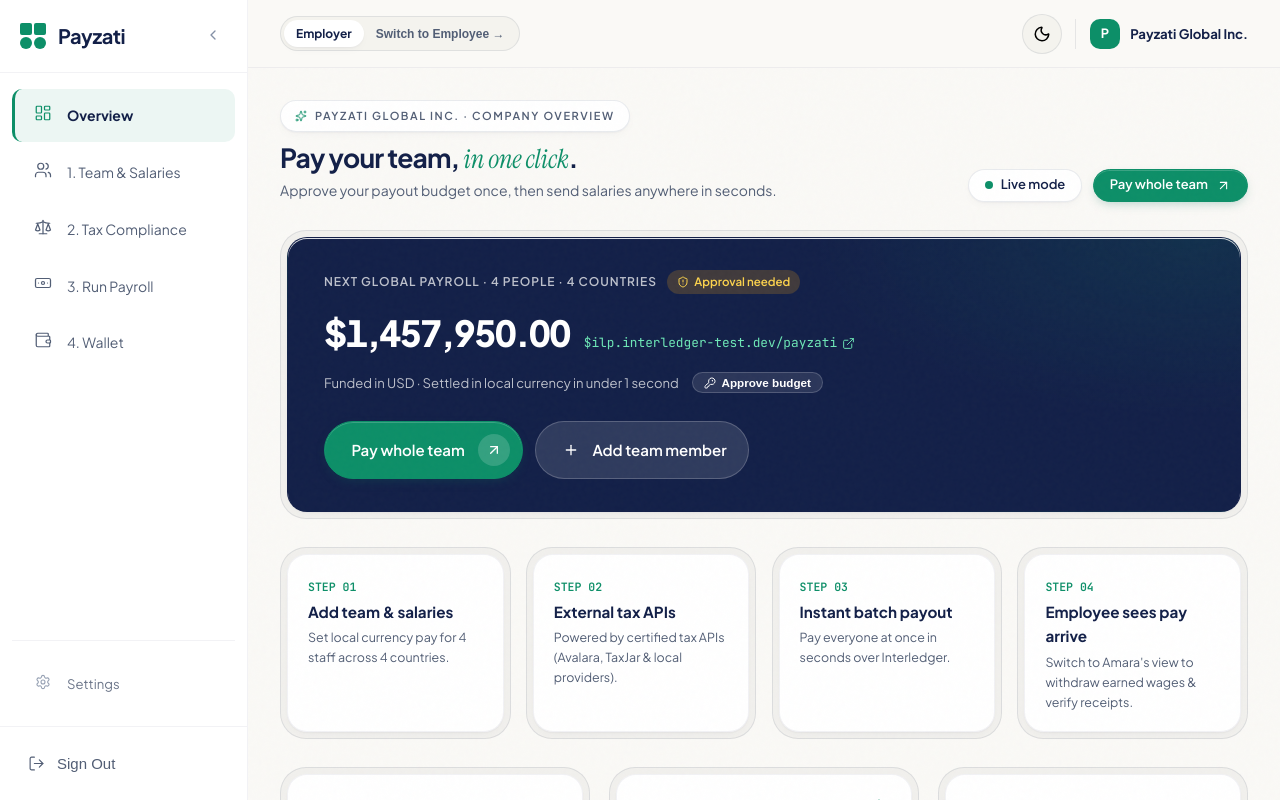
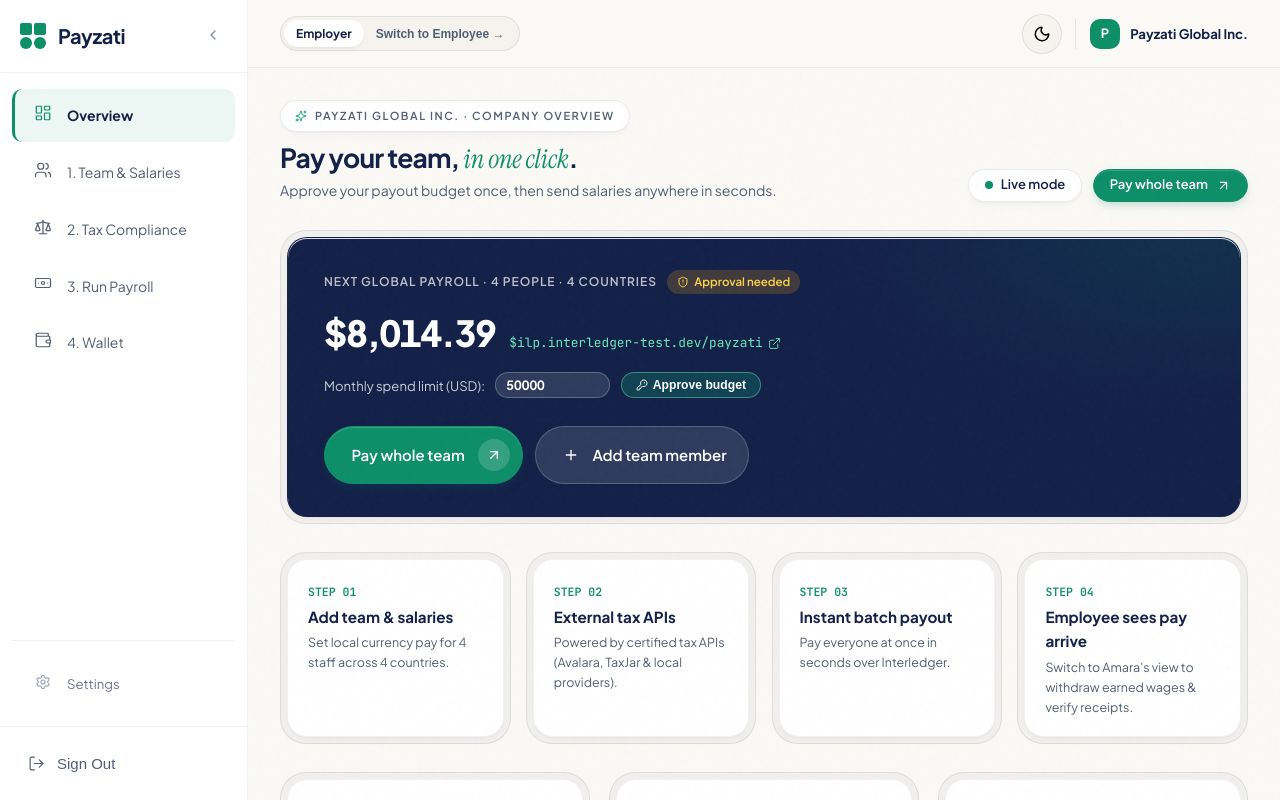
Before and after one commit to Iyinoluwa-Babarinde/payzati, a Next.js app: page /employer/dashboard in a window 1280 px wide. Shown: the top 800 px of the page. Built offline with nearby package versions, Linux system fonts and the light colour scheme; no server answers; the database is empty.

Commit message:
fix: convert mixed currencies to accurate USD total (no .45M flash) and add inline monthly spend limit input next to Approve budget

```diff
--- a/src/app/employer/dashboard/page.tsx
+++ b/src/app/employer/dashboard/page.tsx
@@ -17,18 +17,24 @@ import {
   Zap,
 } from 'lucide-react';
 import { toast } from 'sonner';
-import { formatCurrency } from '@/lib/fx-engine';
+import { formatCurrency, convertCurrency } from '@/lib/fx-engine';
 import { DEFAULT_DEMO_TEAM, getStoredTeam, saveStoredTeam, appendStoredTransaction } from '@/lib/demo-ledger';
 import { getCompany } from '@/lib/supabase/queries';
 import { createClient } from '@/lib/supabase/client';
 import { getAdminConfigStatus, initiateMasterAuthorization } from '@/app/admin/actions';
 import ILPTransferVisualizer from '@/components/ILPTransferVisualizer';
 
+function computeMonthlyUSD(list: any[]): number {
+  return Math.round(
+    list.reduce((sum, e) => sum + convertCurrency(Number(e.salary || 0), e.currency || 'USD', 'USD'), 0) * 100
+  ) / 100;
+}
+
 export default function EmployerDashboard() {
   const [stats, setStats] = useState({
     totalEmployees: DEFAULT_DEMO_TEAM.length,
     countries: 4,
-    monthlyPayroll: 16500,
+    monthlyPayroll: computeMonthlyUSD(DEFAULT_DEMO_TEAM),
     walletAsset: 'USD',
     walletScale: 2,
   });
@@ -38,6 +44,7 @@ export default function EmployerDashboard() {
   const [companyName, setCompanyName] = useState('Payzati Global Inc.');
   const [masterWalletPointer, setMasterWalletPointer] = useState('$ilp.interledger-test.dev/payzati');
   const [budgetApproved, setBudgetApproved] = useState(false);
+  const [budgetLimitUSD, setBudgetLimitUSD] = useState<number>(50000);
   const [approving, setApproving] = useState(false);
   const [demoMode, setDemoMode] = useState(false);
   const [showExpressVisualizer, setShowExpressVisualizer] = useState(false);
@@ -49,12 +56,11 @@ export default function EmployerDashboard() {
       const localTeam = getStoredTeam();
       setEmployees(localTeam);
       const uniqueCountries = new Set(localTeam.map((e: any) => e.country).filter(Boolean));
-      const totalMonthly = localTeam.reduce((sum: number, e: any) => sum + Number(e.salary || 0), 0);
       setStats(prev => ({
         ...prev,
         totalEmployees: localTeam.length,
         countries: uniqueCountries.size,
-        monthlyPayroll: totalMonthly,
+        monthlyPayroll: computeMonthlyUSD(localTeam),
       }));
     };
 
@@ -105,12 +111,11 @@ export default function EmployerDashboard() {
         setEmployees(merged);
         saveStoredTeam(merged);
         const uniqueCountries = new Set(merged.map((e: any) => e.country).filter(Boolean));
-        const totalMonthly = merged.reduce((sum: number, e: any) => sum + Number(e.salary || 0), 0);
         setStats(prev => ({
           ...prev,
           totalEmployees: merged.length,
           countries: uniqueCountries.size,
-          monthlyPayroll: totalMonthly,
+          monthlyPayroll: computeMonthlyUSD(merged),
         }));
       }
     }
@@ -125,7 +130,8 @@ export default function EmployerDashboard() {
   const handleApproveBudget = async () => {
     setApproving(true);
     try {
-      const redirectUrl = await initiateMasterAuthorization(500000, window.location.origin);
+      const limit = Math.max(100, Number(budgetLimitUSD) || 50000);
+      const redirectUrl = await initiateMasterAuthorization(limit, window.location.origin);
       if (redirectUrl) {
         window.location.href = redirectUrl;
       }
@@ -269,19 +275,38 @@ export default function EmployerDashboard() {
               </a>
             </div>
 
-            <div style={{ display: 'flex', alignItems: 'center', gap: '0.85rem', flexWrap: 'wrap', fontSize: '0.82rem', color: 'rgba(255,255,255,0.72)' }}>
-              <span>Funded in {stats.walletAsset} · Settled in local currency in under 1 second</span>
+            <div style={{ display: 'flex', alignItems: 'center', gap: '0.65rem', flexWrap: 'wrap', fontSize: '0.82rem', color: 'rgba(255,255,255,0.78)' }}>
+              <span>Monthly spend limit (USD):</span>
+              <input
+                type="number"
+                min={100}
+                step={500}
+                value={budgetLimitUSD}
+                onChange={(e) => setBudgetLimitUSD(Number(e.target.value))}
+                aria-label="Monthly budget limit in USD"
+                className="tabular-nums"
+                style={{
+                  width: '115px',
+                  padding: '4px 10px',
+                  borderRadius: '9999px',
+                  background: 'rgba(255,255,255,0.12)',
+                  border: '1px solid rgba(255,255,255,0.24)',
+                  color: '#ffffff',
+                  fontSize: '0.8rem',
+                  fontWeight: 700,
+                }}
+              />
               <button
                 onClick={handleApproveBudget}
                 disabled={approving}
                 style={{
-                  background: 'rgba(255,255,255,0.1)',
-                  border: '1px solid rgba(255,255,255,0.18)',
+                  background: 'rgba(16, 185, 129, 0.22)',
+                  border: '1px solid rgba(110, 231, 183, 0.45)',
                   color: '#ffffff',
                   borderRadius: '9999px',
-                  padding: '3px 11px',
-                  fontSize: '0.73rem',
-                  fontWeight: 600,
+                  padding: '5px 14px',
+                  fontSize: '0.76rem',
+                  fontWeight: 700,
                   cursor: 'pointer',
                   display: 'inline-flex',
                   alignItems: 'center',
@@ -289,7 +314,7 @@ export default function EmployerDashboard() {
                 }}
               >
                 <KeyRound size={12} />
-                {approving ? 'Opening...' : budgetApproved ? 'Wallet settings' : 'Approve budget'}
+                {approving ? 'Opening wallet...' : budgetApproved ? 'Update budget' : 'Approve budget'}
               </button>
             </div>
           </div>
@@ -387,7 +412,7 @@ export default function EmployerDashboard() {
               <Wallet size={16} strokeWidth={1.65} color="var(--accent-teal)" />
             </div>
             <div className="tabular-nums" style={{ fontSize: '1.75rem', fontWeight: 800 }}>
-              {formatCurrency(stats.monthlyPayroll, employees[0]?.currency || 'NGN')}
+              {formatCurrency(stats.monthlyPayroll, 'USD')}
             </div>
             <span style={{ fontSize: '0.76rem', color: 'var(--text-tertiary)' }}>Sum of active team salaries</span>
           </div>
```
